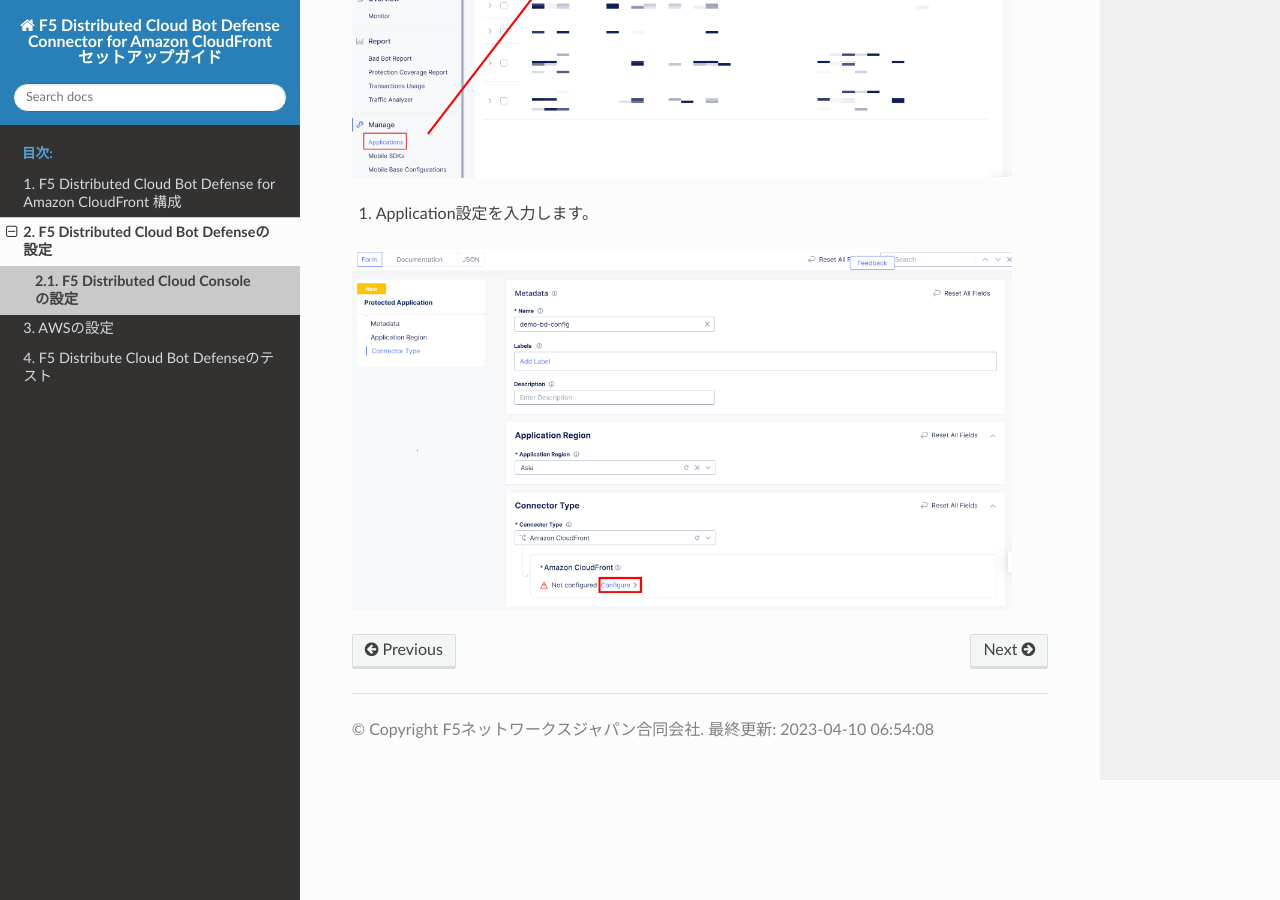
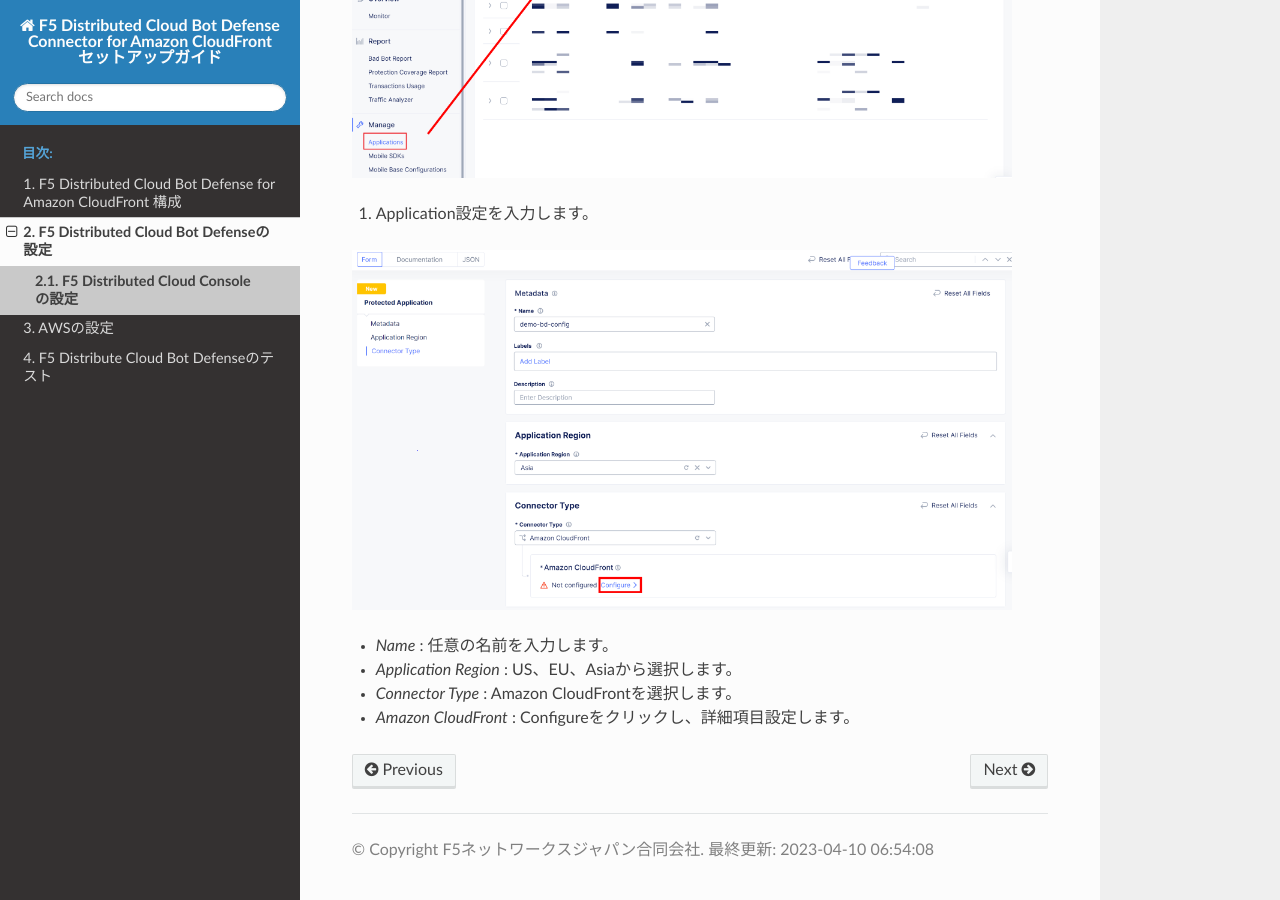
Before and after one commit to BeF5/f5j-xc-bd-cf-connector, a Sphinx documentation site: the page built from docs/content2/module1/module1.rst, in a window 1280 px wide and 900 px high, scrolled down 826 px. Built offline with Sphinx 7.4.7 and the Read the Docs theme 2.0.0, drawn with Linux system fonts in a browser that asks for light colours.

Commit message:
0410-020

```diff
--- a/docs/content2/module1/module1.rst
+++ b/docs/content2/module1/module1.rst
@@ -25,3 +25,10 @@
 
 .. image:: images/Metadata.png
    :scale: 15%
+
+
+
+- *Name* : 任意の名前を入力します。
+- *Application Region* : US、EU、Asiaから選択します。
+- *Connector Type* : Amazon CloudFrontを選択します。
+- *Amazon CloudFront* : Configureをクリックし、詳細項目設定します。
```
